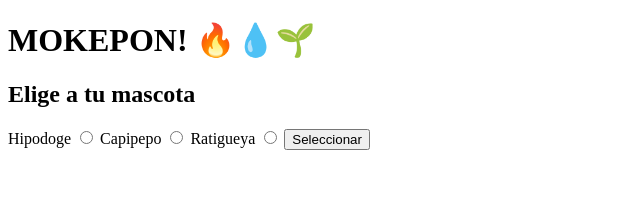
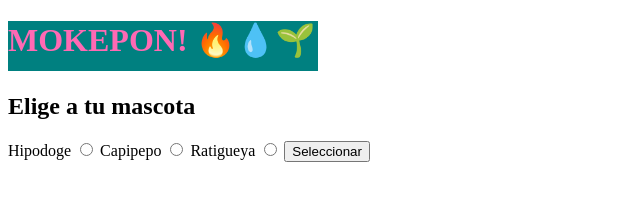
Before and after one commit to Apanawa/Curso-de-programaci-n-basica, a plain HTML site: page mokepon.html in a window 1280 px wide. Shown: the whole page, without its empty margins (0-640 px from the left). Drawn offline with Linux system fonts and the light colour scheme.

Commit message:
agregando anatomía de css

```diff
--- a/mokepon.html
+++ b/mokepon.html
@@ -4,9 +4,10 @@
         <meta charset="utf-8" />
         <title>MOKEPON!</title>
         <script src="./js/mokepon.js"></script>
+        <link rel="stylesheet" href="./styles.css">
     </head>
     <body>
-        <h1>MOKEPON! 🔥💧🌱</h1>
+        <h1 class="titulo">MOKEPON! 🔥💧🌱</h1>
 
         <section id="seleccionar-mascota">
             <h2>Elige a tu mascota</h2>
--- /dev/null
+++ b/styles.css
@@ -0,0 +1,6 @@
+.titulo {
+    color: hotpink;
+    width: 310px;
+    height: 50px;
+    background-color: teal;
+}
```
